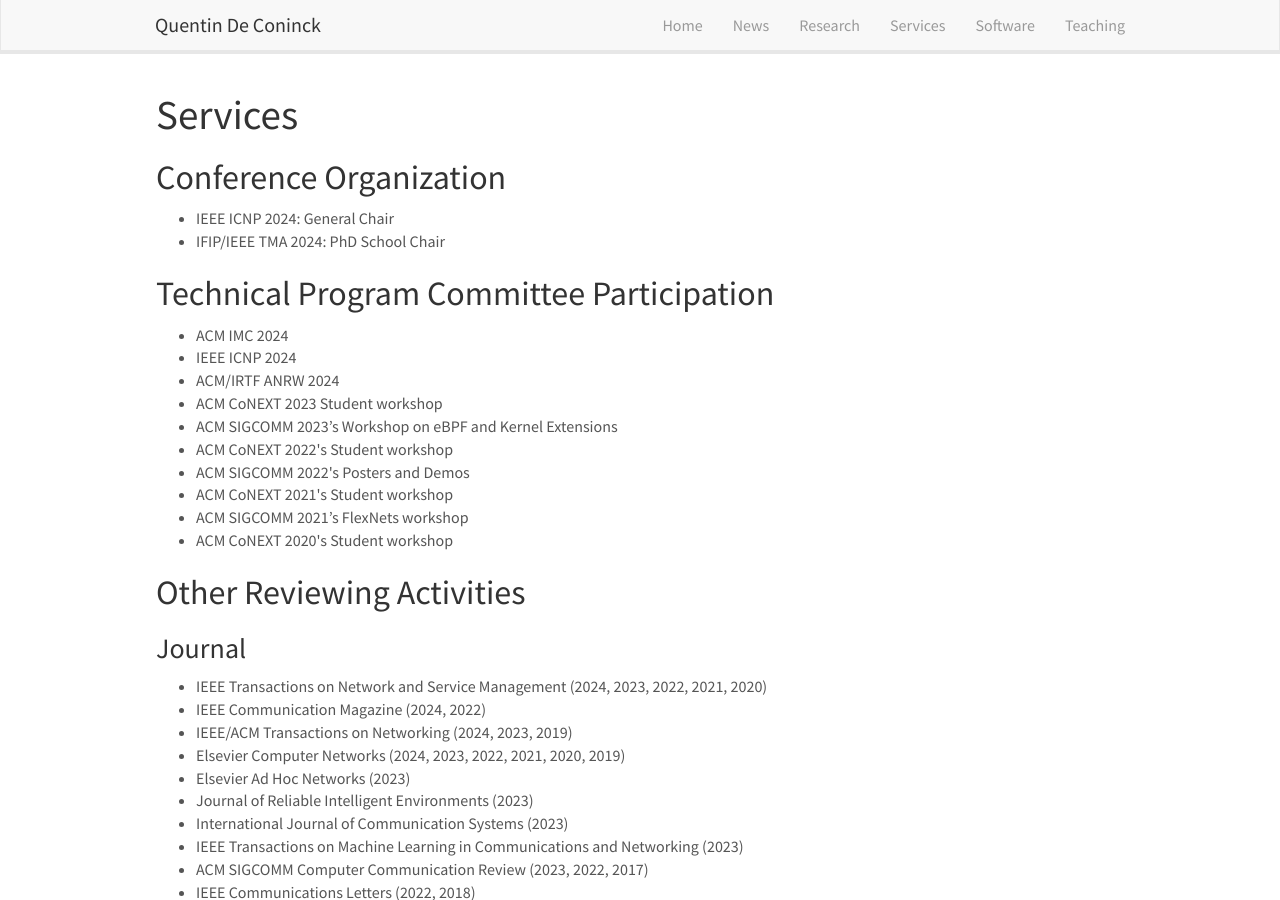
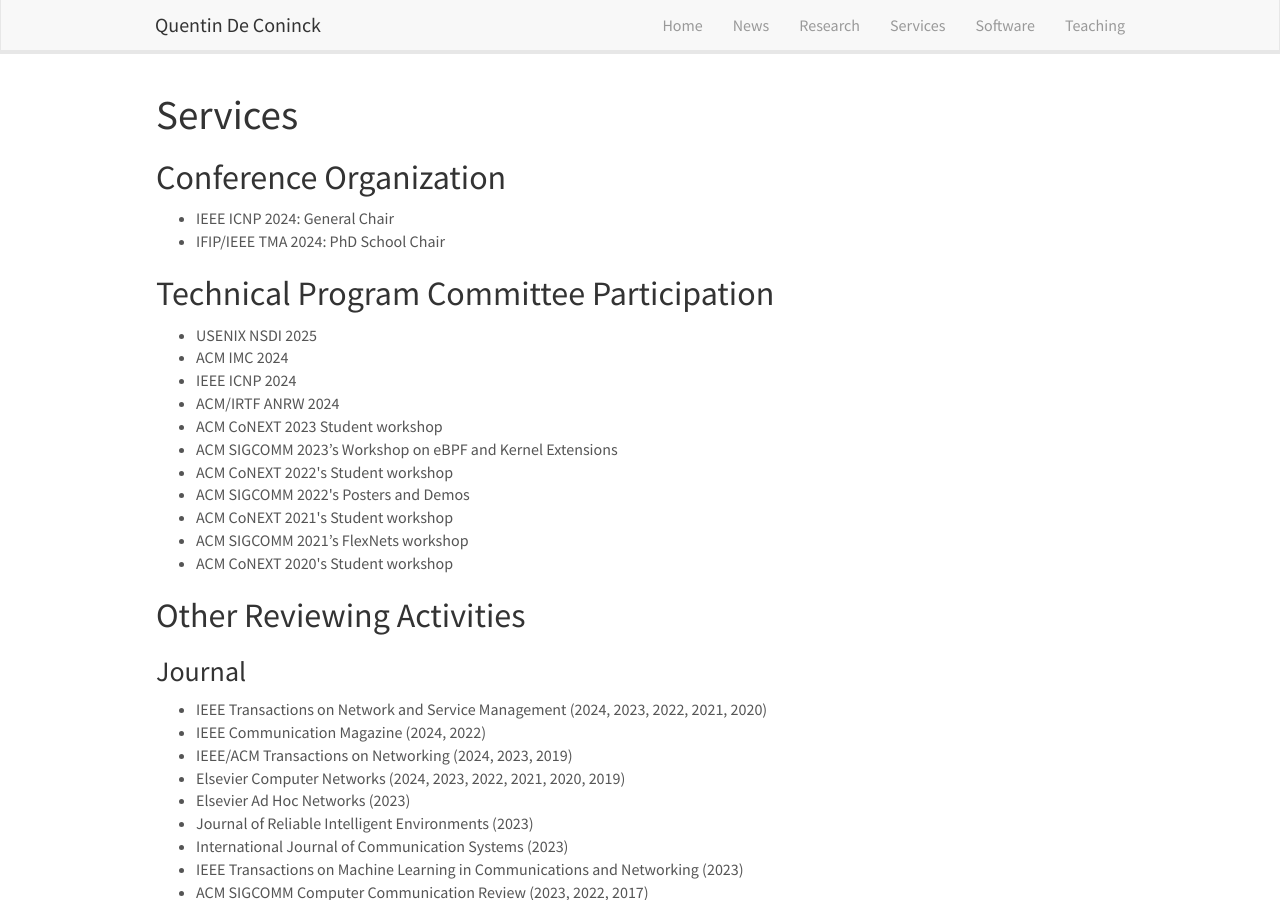
Before and after one commit to qdeconinck/qdeconinck.github.io, a Jekyll site: the page built from _pages/services.md, in a window 1280 px wide and 900 px high. Built offline with Jekyll 4.4.1, drawn with Linux system fonts in a browser that asks for light colours; nearby versions of some CDN libraries.

Commit message:
add NSDI TPC

```diff
--- a/_data/servlist.yml
+++ b/_data/servlist.yml
@@ -1,3 +1,6 @@
+- type: "tpc"
+  name: "USENIX NSDI 2025"
+
 - type: "conf_org"
   name: "IEEE ICNP 2024: General Chair"
 
```
